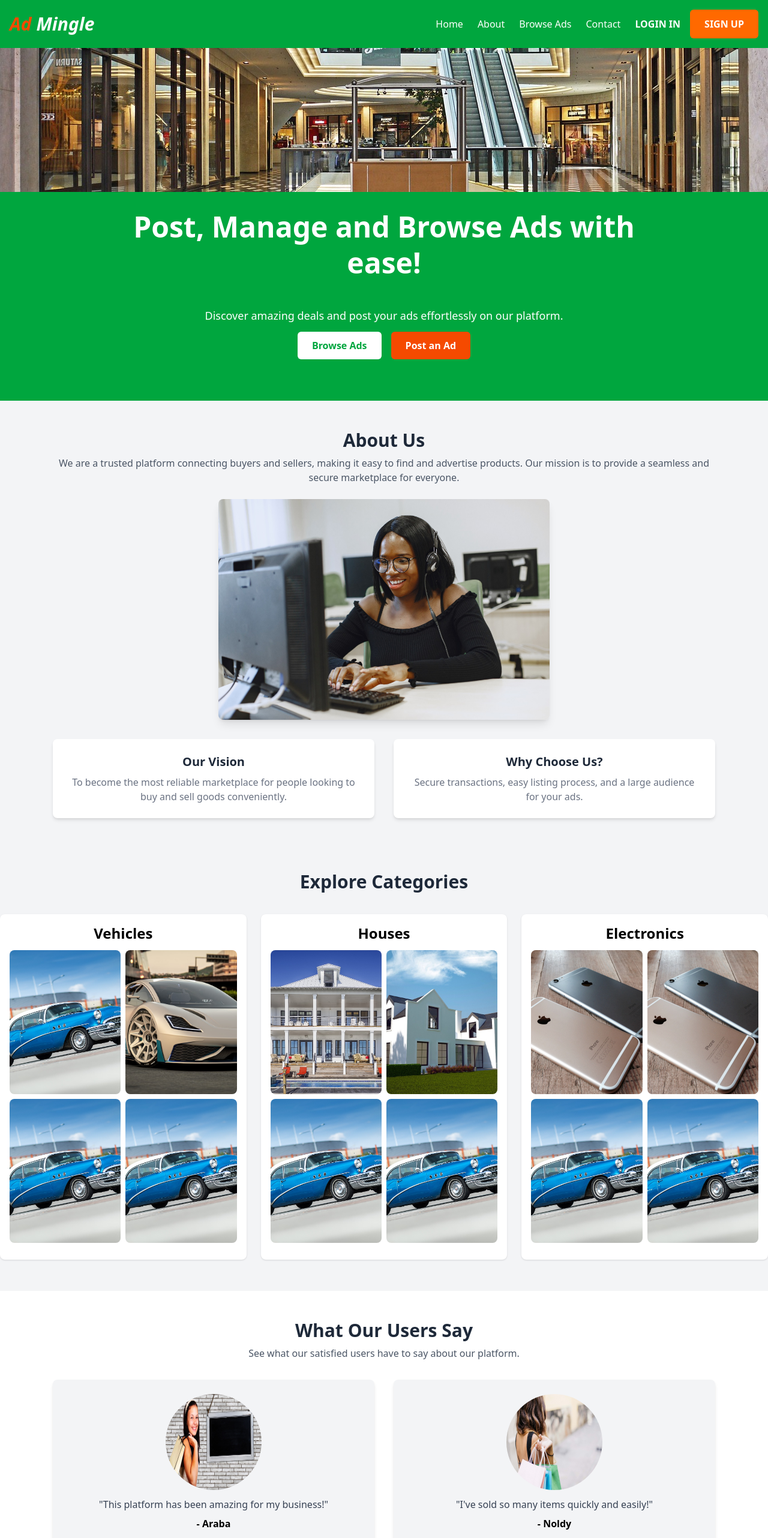
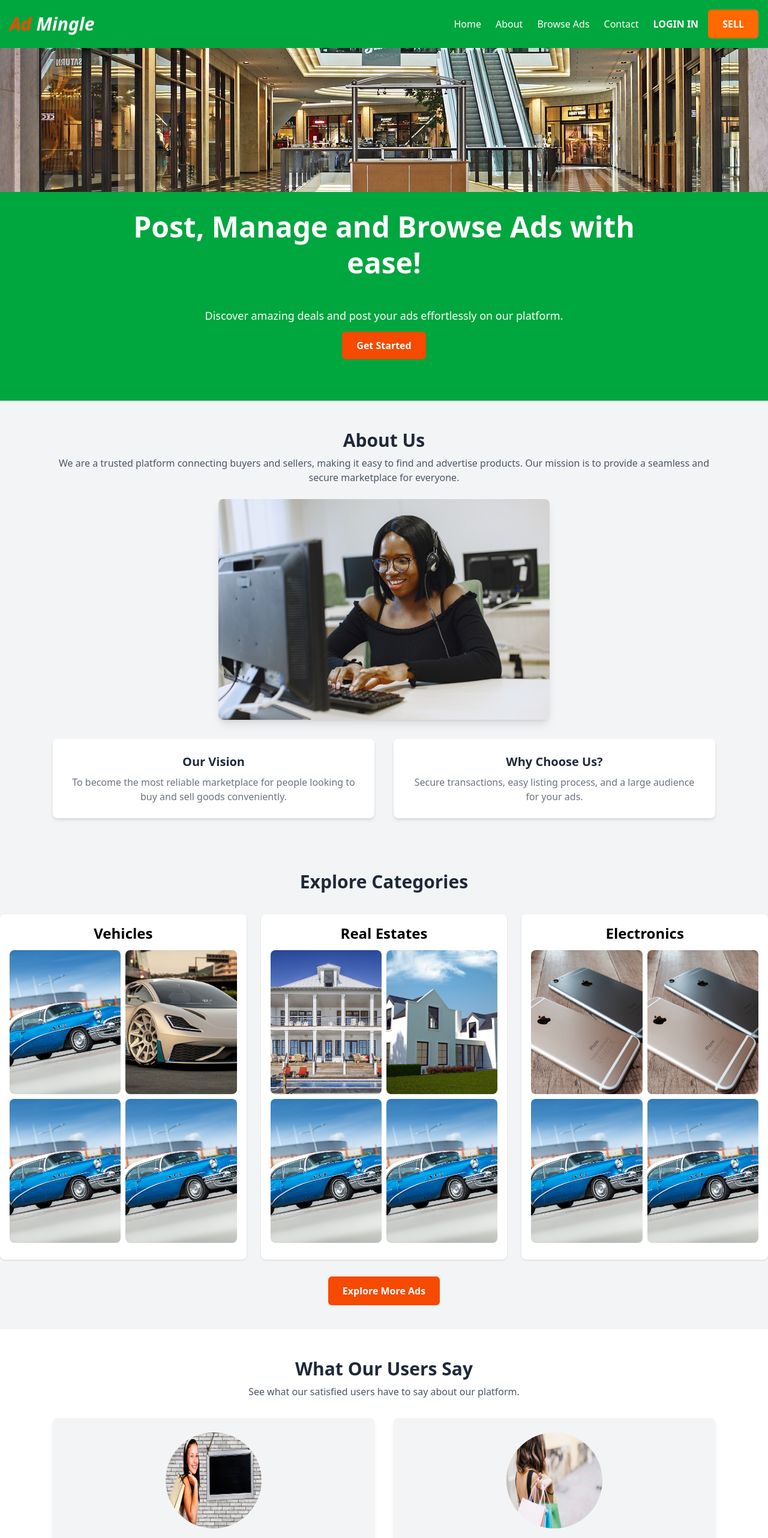
Before and after one commit to Group-six-Org/Advertisement-App, a React (Vite) app: page / in a window 1280 px wide. Shown: the top 2564 px of the page at 60% size. Built offline with nearby package versions, Linux system fonts and the light colour scheme; no server answers.

Commit message:
worked on integration

```diff
--- a/src/components/Categories.jsx
+++ b/src/components/Categories.jsx
@@ -1,4 +1,5 @@
 import React from "react";
+import { Link } from "react-router";
 import image1 from "./../assets/images/car 1.jpg";
 import image2 from "./../assets/images/car 2.jpg";
 import image3 from "./../assets/images/home 1.jpg";
@@ -42,7 +43,7 @@ const Categories = () => {
 
           {/* Houses */}
           <div className="bg-white p-4 rounded-lg shadow">
-            <h3 className="text-2xl font-semibold text-center">Houses</h3>
+            <h3 className="text-2xl font-semibold text-center">Real Estates</h3>
             <div className="grid grid-cols-2 gap-2 py-3">
               <img
                 src={image3}
@@ -95,6 +96,14 @@ const Categories = () => {
           </div>
         </div>
       </div>
+      <div className="flex justify-center items-center mt-4">
+        <Link
+          to="/signup"
+          className="bg-orange-600 text-white px-6 py-3 rounded-md font-semibold"
+        >
+          Explore More Ads
+        </Link>
+      </div>
     </section>
   );
 };
--- a/src/components/Footer.jsx
+++ b/src/components/Footer.jsx
@@ -5,8 +5,9 @@ import { Instagram, Facebook, Linkedin } from "lucide-react";
 const Footer = () => {
   return (
     <footer className="bg-green-600 py-10">
-      <div className="container mx-auto px-6 md:px-12 flex flex-col md:flex-row justify-between items-start md:items-center">
-        <div className="mb-6 md:mb-0">
+      <div className="container mx-auto px-6 md:px-12 flex flex-col md:flex-row justify-between items-center md:items-start space-y-8 md:space-y-0">
+        {/* Left Section - Brand Info */}
+        <div className="w-full md:w-auto text-center md:text-left">
           <h2 className="text-3xl font-semibold text-orange-600 italic">
             Ad <span className="text-white italic">Mingle</span>
           </h2>
@@ -14,7 +15,9 @@ const Footer = () => {
           <p className="text-white text-sm mt-4">© 2025 AdMingle</p>
         </div>
 
-        <div className="text-white text-sm">
+        {/* Middle Section - Links */}
+        <div className="flex flex-col md:flex-row text-white text-sm space-y-6 md:space-y-0 md:space-x-12 w-full md:w-auto text-center md:text-left">
+          <div>
             <p className="font-semibold">About Us</p>
             <ul className="mt-2 space-y-2">
               <li>
@@ -29,7 +32,7 @@ const Footer = () => {
               </li>
             </ul>
           </div>
-        <div className="text-white text-sm">
+          <div>
             <p className="font-semibold">Home</p>
             <ul className="mt-2 space-y-2">
               <li>
@@ -44,8 +47,10 @@ const Footer = () => {
               </li>
             </ul>
           </div>
+        </div>
 
-        <div className="flex flex-col space-y-4 items-end">
+        {/* Right Section - Contact & Socials */}
+        <div className="flex flex-col items-center md:items-end space-y-4 w-full md:w-auto">
           <a
             href="#"
             className="bg-orange-600 text-white px-6 py-2 rounded-md text-sm flex items-center space-x-2"
@@ -53,7 +58,7 @@ const Footer = () => {
             <span>Contact Us</span>
             <span>→</span>
           </a>
-          <div className="flex space-x-4 text-white">
+          <div className="flex space-x-4 text-white justify-center md:justify-end">
             <Link to="#">
               <Instagram className="hover:text-gray-900" size={20} />
             </Link>
--- a/src/components/Hero.jsx
+++ b/src/components/Hero.jsx
@@ -18,16 +18,16 @@ const Hero = () => {
         <div className="mt-6 space-x-4">
           <Link
             to="/signup"
-            className="bg-white text-green-600 px-6 py-3 rounded-md font-semibold"
+            className="bg-orange-600 text-white px-6 py-3 rounded-md font-semibold"
           >
-            Browse Ads
+            Get Started
           </Link>
-          <Link
+          {/* <Link
             to="/dashboard/create-ad"
             className="bg-orange-600 text-white px-6 py-3 rounded-md font-semibold"
           >
             Post an Ad
-          </Link>
+          </Link> */}
         </div>
       </div>
     </section>
--- a/src/components/Navbar.jsx
+++ b/src/components/Navbar.jsx
@@ -1,21 +1,33 @@
 import React from "react";
+import { useState } from "react";
 import { Link } from "react-router";
 
 const Navbar = () => {
+  const [isOpen, setIsOpen] = useState(false);
+
   return (
-    <nav
-      id="navbar"
-      className="fixed top-0 left-0 w-full bg-green-600 text-white p-4"
-    >
+    <nav className="fixed top-0 left-0 w-full bg-green-600 text-white p-4 z-50">
       <div className="container mx-auto flex justify-between items-center">
         {/* Logo */}
         <Link to="/" className="text-3xl font-semibold text-orange-600 italic">
           Ad <span className="text-white italic">Mingle</span>
         </Link>
 
-        {/* Nav Links and Auth Buttons in One Flex Container */}
-        <div className="hidden md:flex items-center space-x-6">
-          <ul className="flex space-x-6">
+        {/* Mobile Menu Button */}
+        <button
+          className="text-white md:hidden text-3xl"
+          onClick={() => setIsOpen(!isOpen)}
+        >
+          ☰
+        </button>
+
+        {/* Menu Items (Hidden on mobile unless toggled) */}
+        <div
+          className={`md:flex md:items-center space-x-6 absolute md:static bg-green-600 w-full md:w-auto left-0 top-16 px-6 py-4 md:p-0 transition-all ${
+            isOpen ? "block" : "hidden"
+          }`}
+        >
+          <ul className="flex flex-col md:flex-row space-y-4 md:space-y-0 md:space-x-6">
             <li>
               <Link to="/" className="hover:underline">
                 Home
@@ -39,15 +51,15 @@ const Navbar = () => {
           </ul>
 
           {/* Auth Buttons */}
-          <div className="flex items-center space-x-4">
+          <div className="flex flex-col md:flex-row md:items-center space-y-4 md:space-y-0 md:space-x-4 mt-4 md:mt-0">
             <Link to="/login" className="hover:underline font-bold">
               LOGIN IN
             </Link>
             <Link
               to="/signup"
-              className="bg-orange-500 text-white px-6 py-3 rounded-md font-semibold"
+              className="bg-orange-500 text-white px-6 py-3 rounded-md font-bold"
             >
-              SIGN UP
+              SELL
             </Link>
           </div>
         </div>
@@ -55,4 +67,5 @@ const Navbar = () => {
     </nav>
   );
 };
+
 export default Navbar;
--- a/src/index.css
+++ b/src/index.css
@@ -53,6 +53,7 @@
 
 #navbar {
   z-index: 100;
+}
 .add-to-cart {
   background-color: rgb(212, 222, 244);
   padding: 7px;
--- a/src/pages/auth/Login.jsx
+++ b/src/pages/auth/Login.jsx
@@ -1,17 +1,19 @@
 import React from "react";
 import { apiLogin } from "../../services/auth";
+import { useNavigate } from "react-router";
 
 const Login = () => {
+  const nagivate = useNavigate();
   const handleSubmit = async (event) => {
     event.preventDefault();
     const formData = new FormData(event.target);
     try {
       const response = await apiLogin(formData);
 
-      localStorage.setItem('token', response.data.accessTokenLogin);
-
+      localStorage.setItem("token", response.data.accessTokenLogin);
 
       console.log(response);
+      nagivate("/adverts");
       alert("successful");
     } catch (error) {
       console.log(error);
--- a/src/pages/auth/Signup.jsx
+++ b/src/pages/auth/Signup.jsx
@@ -1,8 +1,10 @@
 import React from "react";
 import image from "../../assets/images/signup-bg.jpg";
 import { apiSignupVendor } from "../../services/auth";
+import { useNavigate } from "react-router";
 
 const SignUp = () => {
+  const navigate = useNavigate();
   const handleSubmit = async (event) => {
     event.preventDefault();
     const formData = new FormData(event.target);
@@ -11,6 +13,7 @@ const SignUp = () => {
       const res = await apiSignupVendor(formData);
       alert("this load was successfull");
       console.log(res);
+      navigate("/dashboard");
     } catch (error) {
       console.log(error);
       alert("failed");
@@ -44,7 +47,7 @@ const SignUp = () => {
 
       {/* Form Section */}
       <div className="max-w-3xl mx-auto bg-white p-10 mt-6 rounded-xl shadow-lg">
-        <form className="space-y-6">
+        <form onSubmit={handleSubmit} className="space-y-6">
           {/* First Name & Last Name */}
           <div className="grid grid-cols-1 md:grid-cols-2 gap-4">
             <div>
```
Lines whose indentation alone changed are shown as unchanged.
